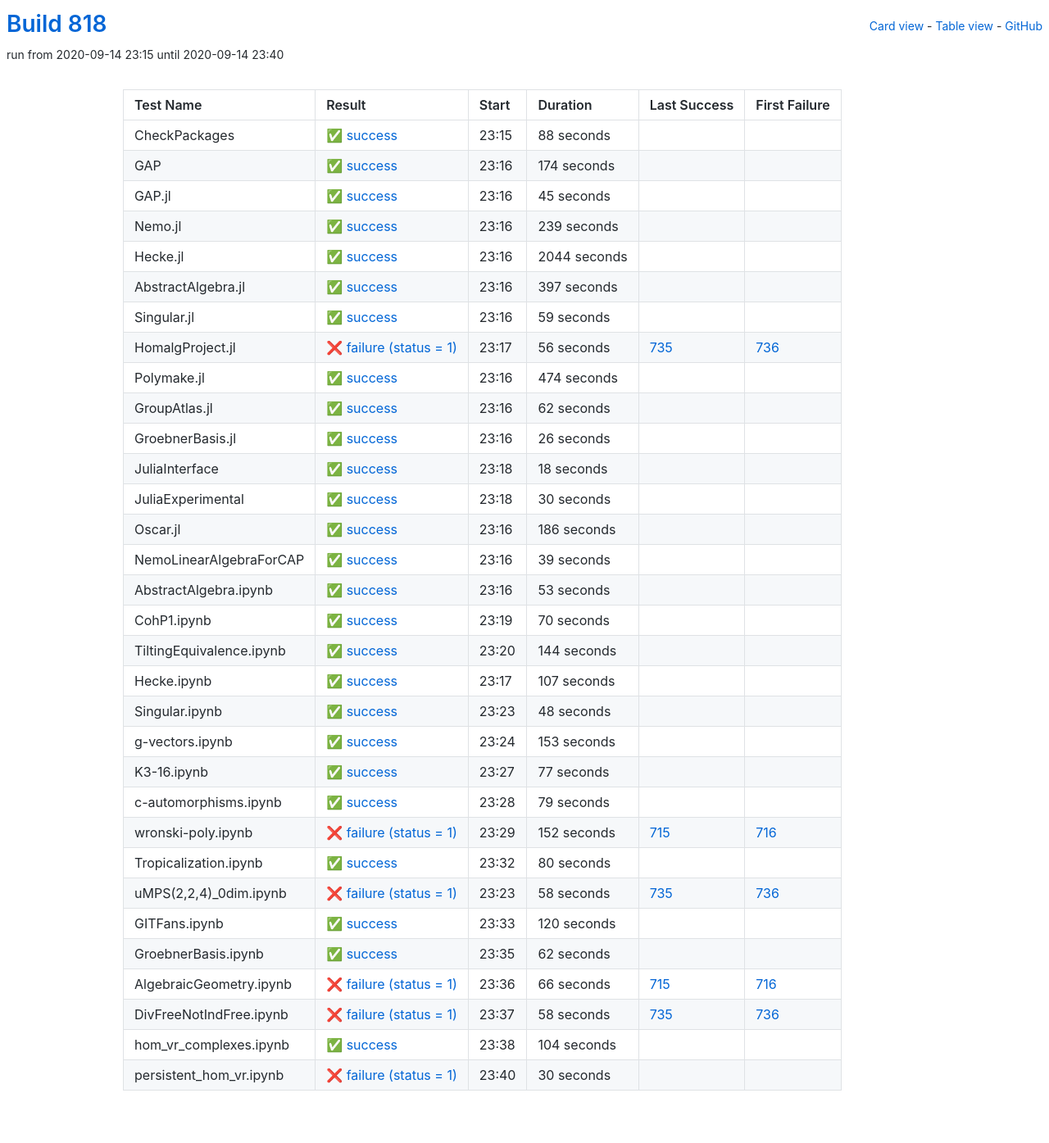
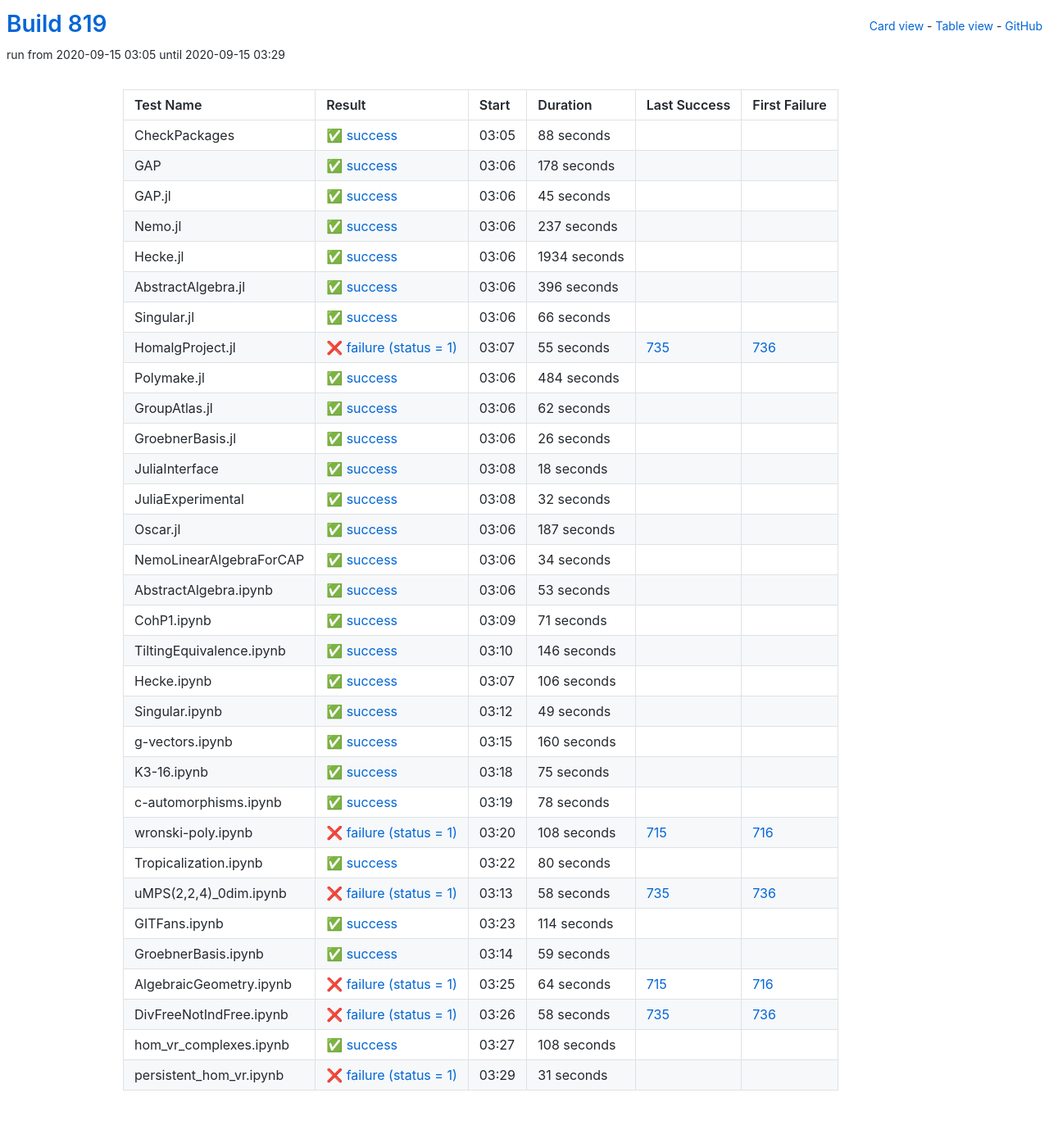
Before and after one commit to oscar-system/oscar-ci-status-stable, a Jekyll site: the page built from table.html, in a window 1280 px wide. Shown: the whole page at 82% size. Built offline with Jekyll 4.4.1, drawn with Linux system fonts in a browser that asks for light colours.

Commit message:
Build #819

```diff
--- a/_data/ci.yml
+++ b/_data/ci.yml
@@ -1,6 +1,6 @@
 ---
-build: 818
-build_url: https://oscarci.mathematik.uni-kl.de/job/oscar-stable/818/
+build: 819
+build_url: https://oscarci.mathematik.uni-kl.de/job/oscar-stable/819/
 job: oscar-stable
 organization: oscar-system
 repo: oscar-ci-status-stable
@@ -8,8 +8,8 @@ repourl: https://github.com/oscar-system/oscar-ci-status-stable
 tests:
 - name: CheckPackages
   id: checkpackages
-  log: https://oscarci.mathematik.uni-kl.de/job/oscar-stable/818/artifact/logs/build-818/CheckPackages.log
-  start: 2020-09-14 23:15
+  log: https://oscarci.mathematik.uni-kl.de/job/oscar-stable/819/artifact/logs/build-819/CheckPackages.log
+  start: 2020-09-15 03:05
   success: true
   exitcode: 0
   status: success
@@ -20,20 +20,20 @@ tests:
   first_failure_url:
 - name: GAP
   id: gap
-  log: https://oscarci.mathematik.uni-kl.de/job/oscar-stable/818/artifact/logs/build-818/GAP.log
-  start: 2020-09-14 23:16
+  log: https://oscarci.mathematik.uni-kl.de/job/oscar-stable/819/artifact/logs/build-819/GAP.log
+  start: 2020-09-15 03:06
   success: true
   exitcode: 0
   status: success
-  duration: 174
+  duration: 178
   last_success: false
   last_success_url:
   first_failure: false
   first_failure_url:
 - name: GAP.jl
   id: gap-jl
-  log: https://oscarci.mathematik.uni-kl.de/job/oscar-stable/818/artifact/logs/build-818/GAP.jl.log
-  start: 2020-09-14 23:16
+  log: https://oscarci.mathematik.uni-kl.de/job/oscar-stable/819/artifact/logs/build-819/GAP.jl.log
+  start: 2020-09-15 03:06
   success: true
   exitcode: 0
   status: success
@@ -44,80 +44,80 @@ tests:
   first_failure_url:
 - name: Nemo.jl
   id: nemo-jl
-  log: https://oscarci.mathematik.uni-kl.de/job/oscar-stable/818/artifact/logs/build-818/Nemo.jl.log
-  start: 2020-09-14 23:16
+  log: https://oscarci.mathematik.uni-kl.de/job/oscar-stable/819/artifact/logs/build-819/Nemo.jl.log
+  start: 2020-09-15 03:06
   success: true
   exitcode: 0
   status: success
-  duration: 239
+  duration: 237
   last_success: false
   last_success_url:
   first_failure: false
   first_failure_url:
 - name: Hecke.jl
   id: hecke-jl
-  log: https://oscarci.mathematik.uni-kl.de/job/oscar-stable/818/artifact/logs/build-818/Hecke.jl.log
-  start: 2020-09-14 23:16
+  log: https://oscarci.mathematik.uni-kl.de/job/oscar-stable/819/artifact/logs/build-819/Hecke.jl.log
+  start: 2020-09-15 03:06
   success: true
   exitcode: 0
   status: success
-  duration: 2044
+  duration: 1934
   last_success: false
   last_success_url:
   first_failure: false
   first_failure_url:
 - name: AbstractAlgebra.jl
   id: abstractalgebra-jl
-  log: https://oscarci.mathematik.uni-kl.de/job/oscar-stable/818/artifact/logs/build-818/AbstractAlgebra.jl.log
-  start: 2020-09-14 23:16
+  log: https://oscarci.mathematik.uni-kl.de/job/oscar-stable/819/artifact/logs/build-819/AbstractAlgebra.jl.log
+  start: 2020-09-15 03:06
   success: true
   exitcode: 0
   status: success
-  duration: 397
+  duration: 396
   last_success: false
   last_success_url:
   first_failure: false
   first_failure_url:
 - name: Singular.jl
   id: singular-jl
-  log: https://oscarci.mathematik.uni-kl.de/job/oscar-stable/818/artifact/logs/build-818/Singular.jl.log
-  start: 2020-09-14 23:16
+  log: https://oscarci.mathematik.uni-kl.de/job/oscar-stable/819/artifact/logs/build-819/Singular.jl.log
+  start: 2020-09-15 03:06
   success: true
   exitcode: 0
   status: success
-  duration: 59
+  duration: 66
   last_success: false
   last_success_url:
   first_failure: false
   first_failure_url:
 - name: HomalgProject.jl
   id: homalgproject-jl
-  log: https://oscarci.mathematik.uni-kl.de/job/oscar-stable/818/artifact/logs/build-818/HomalgProject.jl.log
-  start: 2020-09-14 23:17
+  log: https://oscarci.mathematik.uni-kl.de/job/oscar-stable/819/artifact/logs/build-819/HomalgProject.jl.log
+  start: 2020-09-15 03:07
   success: false
   exitcode: 1
   status: failure
-  duration: 56
+  duration: 55
   last_success: 735
   last_success_url: https://oscarci.mathematik.uni-kl.de/job/oscar-stable/735/
   first_failure: 736
   first_failure_url: https://oscarci.mathematik.uni-kl.de/job/oscar-stable/736/
 - name: Polymake.jl
   id: polymake-jl
-  log: https://oscarci.mathematik.uni-kl.de/job/oscar-stable/818/artifact/logs/build-818/Polymake.jl.log
-  start: 2020-09-14 23:16
+  log: https://oscarci.mathematik.uni-kl.de/job/oscar-stable/819/artifact/logs/build-819/Polymake.jl.log
+  start: 2020-09-15 03:06
   success: true
   exitcode: 0
   status: success
-  duration: 474
+  duration: 484
   last_success: false
   last_success_url:
   first_failure: false
   first_failure_url:
 - name: GroupAtlas.jl
   id: groupatlas-jl
-  log: https://oscarci.mathematik.uni-kl.de/job/oscar-stable/818/artifact/logs/build-818/GroupAtlas.jl.log
-  start: 2020-09-14 23:16
+  log: https://oscarci.mathematik.uni-kl.de/job/oscar-stable/819/artifact/logs/build-819/GroupAtlas.jl.log
+  start: 2020-09-15 03:06
   success: true
   exitcode: 0
   status: success
@@ -128,8 +128,8 @@ tests:
   first_failure_url:
 - name: GroebnerBasis.jl
   id: groebnerbasis-jl
-  log: https://oscarci.mathematik.uni-kl.de/job/oscar-stable/818/artifact/logs/build-818/GroebnerBasis.jl.log
-  start: 2020-09-14 23:16
+  log: https://oscarci.mathematik.uni-kl.de/job/oscar-stable/819/artifact/logs/build-819/GroebnerBasis.jl.log
+  start: 2020-09-15 03:06
   success: true
   exitcode: 0
   status: success
@@ -140,8 +140,8 @@ tests:
   first_failure_url:
 - name: JuliaInterface
   id: juliainterface
-  log: https://oscarci.mathematik.uni-kl.de/job/oscar-stable/818/artifact/logs/build-818/JuliaInterface.log
-  start: 2020-09-14 23:18
+  log: https://oscarci.mathematik.uni-kl.de/job/oscar-stable/819/artifact/logs/build-819/JuliaInterface.log
+  start: 2020-09-15 03:08
   success: true
   exitcode: 0
   status: success
@@ -152,44 +152,44 @@ tests:
   first_failure_url:
 - name: JuliaExperimental
   id: juliaexperimental
-  log: https://oscarci.mathematik.uni-kl.de/job/oscar-stable/818/artifact/logs/build-818/JuliaExperimental.log
-  start: 2020-09-14 23:18
+  log: https://oscarci.mathematik.uni-kl.de/job/oscar-stable/819/artifact/logs/build-819/JuliaExperimental.log
+  start: 2020-09-15 03:08
   success: true
   exitcode: 0
   status: success
-  duration: 30
+  duration: 32
   last_success: false
   last_success_url:
   first_failure: false
   first_failure_url:
 - name: Oscar.jl
   id: oscar-jl
-  log: https://oscarci.mathematik.uni-kl.de/job/oscar-stable/818/artifact/logs/build-818/Oscar.jl.log
-  start: 2020-09-14 23:16
+  log: https://oscarci.mathematik.uni-kl.de/job/oscar-stable/819/artifact/logs/build-819/Oscar.jl.log
+  start: 2020-09-15 03:06
   success: true
   exitcode: 0
   status: success
-  duration: 186
+  duration: 187
   last_success: false
   last_success_url:
   first_failure: false
   first_failure_url:
 - name: NemoLinearAlgebraForCAP
   id: nemolinearalgebraforcap
-  log: https://oscarci.mathematik.uni-kl.de/job/oscar-stable/818/artifact/logs/build-818/NemoLinearAlgebraForCAP.log
-  start: 2020-09-14 23:16
+  log: https://oscarci.mathematik.uni-kl.de/job/oscar-stable/819/artifact/logs/build-819/NemoLinearAlgebraForCAP.log
+  start: 2020-09-15 03:06
   success: true
   exitcode: 0
   status: success
-  duration: 39
+  duration: 34
   last_success: false
   last_success_url:
   first_failure: false
   first_failure_url:
 - name: AbstractAlgebra.ipynb
   id: abstractalgebra-ipynb
-  log: https://oscarci.mathematik.uni-kl.de/job/oscar-stable/818/artifact/logs/build-818/AbstractAlgebra.ipynb.log
-  start: 2020-09-14 23:16
+  log: https://oscarci.mathematik.uni-kl.de/job/oscar-stable/819/artifact/logs/build-819/AbstractAlgebra.ipynb.log
+  start: 2020-09-15 03:06
   success: true
   exitcode: 0
   status: success
@@ -200,104 +200,104 @@ tests:
   first_failure_url:
 - name: CohP1.ipynb
   id: cohp1-ipynb
-  log: https://oscarci.mathematik.uni-kl.de/job/oscar-stable/818/artifact/logs/build-818/CohP1.ipynb.log
-  start: 2020-09-14 23:19
+  log: https://oscarci.mathematik.uni-kl.de/job/oscar-stable/819/artifact/logs/build-819/CohP1.ipynb.log
+  start: 2020-09-15 03:09
   success: true
   exitcode: 0
   status: success
-  duration: 70
+  duration: 71
   last_success: false
   last_success_url:
   first_failure: false
   first_failure_url:
 - name: TiltingEquivalence.ipynb
   id: tiltingequivalence-ipynb
-  log: https://oscarci.mathematik.uni-kl.de/job/oscar-stable/818/artifact/logs/build-818/TiltingEquivalence.ipynb.log
-  start: 2020-09-14 23:20
+  log: https://oscarci.mathematik.uni-kl.de/job/oscar-stable/819/artifact/logs/build-819/TiltingEquivalence.ipynb.log
+  start: 2020-09-15 03:10
   success: true
   exitcode: 0
   status: success
-  duration: 144
+  duration: 146
   last_success: false
   last_success_url:
   first_failure: false
   first_failure_url:
 - name: Hecke.ipynb
   id: hecke-ipynb
-  log: https://oscarci.mathematik.uni-kl.de/job/oscar-stable/818/artifact/logs/build-818/Hecke.ipynb.log
-  start: 2020-09-14 23:17
+  log: https://oscarci.mathematik.uni-kl.de/job/oscar-stable/819/artifact/logs/build-819/Hecke.ipynb.log
+  start: 2020-09-15 03:07
   success: true
   exitcode: 0
   status: success
-  duration: 107
+  duration: 106
   last_success: false
   last_success_url:
   first_failure: false
   first_failure_url:
 - name: Singular.ipynb
   id: singular-ipynb
-  log: https://oscarci.mathematik.uni-kl.de/job/oscar-stable/818/artifact/logs/build-818/Singular.ipynb.log
-  start: 2020-09-14 23:23
+  log: https://oscarci.mathematik.uni-kl.de/job/oscar-stable/819/artifact/logs/build-819/Singular.ipynb.log
+  start: 2020-09-15 03:12
   success: true
   exitcode: 0
   status: success
-  duration: 48
+  duration: 49
   last_success: false
   last_success_url:
   first_failure: false
   first_failure_url:
 - name: g-vectors.ipynb
   id: g-vectors-ipynb
-  log: https://oscarci.mathematik.uni-kl.de/job/oscar-stable/818/artifact/logs/build-818/g-vectors.ipynb.log
-  start: 2020-09-14 23:24
+  log: https://oscarci.mathematik.uni-kl.de/job/oscar-stable/819/artifact/logs/build-819/g-vectors.ipynb.log
+  start: 2020-09-15 03:15
   success: true
   exitcode: 0
   status: success
-  duration: 153
+  duration: 160
   last_success: false
   last_success_url:
   first_failure: false
   first_failure_url:
 - name: K3-16.ipynb
   id: k3-16-ipynb
-  log: https://oscarci.mathematik.uni-kl.de/job/oscar-stable/818/artifact/logs/build-818/K3-16.ipynb.log
-  start: 2020-09-14 23:27
+  log: https://oscarci.mathematik.uni-kl.de/job/oscar-stable/819/artifact/logs/build-819/K3-16.ipynb.log
+  start: 2020-09-15 03:18
   success: true
   exitcode: 0
   status: success
-  duration: 77
+  duration: 75
   last_success: false
   last_success_url:
   first_failure: false
   first_failure_url:
 - name: c-automorphisms.ipynb
   id: c-automorphisms-ipynb
-  log: https://oscarci.mathematik.uni-kl.de/job/oscar-stable/818/artifact/logs/build-818/c-automorphisms.ipynb.log
-  start: 2020-09-14 23:28
+  log: https://oscarci.mathematik.uni-kl.de/job/oscar-stable/819/artifact/logs/build-819/c-automorphisms.ipynb.log
+  start: 2020-09-15 03:19
   success: true
   exitcode: 0
   status: success
-  duration: 79
+  duration: 78
   last_success: false
   last_success_url:
   first_failure: false
   first_failure_url:
 - name: wronski-poly.ipynb
   id: wronski-poly-ipynb
-  log: https://oscarci.mathematik.uni-kl.de/job/oscar-stable/818/artifact/logs/build-818/wronski-poly.ipynb.log
-  start: 2020-09-14 23:29
+  log: https://oscarci.mathematik.uni-kl.de/job/oscar-stable/819/artifact/logs/build-819/wronski-poly.ipynb.log
+  start: 2020-09-15 03:20
   success: false
   exitcode: 1
   status: failure
-  duration: 152
+  duration: 108
   last_success: 715
   last_success_url: https://oscarci.mathematik.uni-kl.de/job/oscar-stable/715/
   first_failure: 716
   first_failure_url: https://oscarci.mathematik.uni-kl.de/job/oscar-stable/716/
 - name: Tropicalization.ipynb
   id: tropicalization-ipynb
-  log: https://oscarci.mathematik.uni-kl.de/job/oscar-stable/818/artifact/logs/build-818/Tropicalization.ipynb.log
-  start: 2020-09-14 23:32
+  log: https://oscarci.mathematik.uni-kl.de/job/oscar-stable/819/artifact/logs/build-819/Tropicalization.ipynb.log
+  start: 2020-09-15 03:22
   success: true
   exitcode: 0
   status: success
@@ -308,8 +308,8 @@ tests:
   first_failure_url:
 - name: uMPS(2,2,4)_0dim.ipynb
   id: umps-2-2-4-0dim-ipynb
-  log: https://oscarci.mathematik.uni-kl.de/job/oscar-stable/818/artifact/logs/build-818/uMPS-2-2-4-_0dim.ipynb.log
-  start: 2020-09-14 23:23
+  log: https://oscarci.mathematik.uni-kl.de/job/oscar-stable/819/artifact/logs/build-819/uMPS-2-2-4-_0dim.ipynb.log
+  start: 2020-09-15 03:13
   success: false
   exitcode: 1
   status: failure
@@ -320,44 +320,44 @@ tests:
   first_failure_url: https://oscarci.mathematik.uni-kl.de/job/oscar-stable/736/
 - name: GITFans.ipynb
   id: gitfans-ipynb
-  log: https://oscarci.mathematik.uni-kl.de/job/oscar-stable/818/artifact/logs/build-818/GITFans.ipynb.log
-  start: 2020-09-14 23:33
+  log: https://oscarci.mathematik.uni-kl.de/job/oscar-stable/819/artifact/logs/build-819/GITFans.ipynb.log
+  start: 2020-09-15 03:23
   success: true
   exitcode: 0
   status: success
-  duration: 120
+  duration: 114
   last_success: false
   last_success_url:
   first_failure: false
   first_failure_url:
 - name: GroebnerBasis.ipynb
   id: groebnerbasis-ipynb
-  log: https://oscarci.mathematik.uni-kl.de/job/oscar-stable/818/artifact/logs/build-818/GroebnerBasis.ipynb.log
-  start: 2020-09-14 23:35
+  log: https://oscarci.mathematik.uni-kl.de/job/oscar-stable/819/artifact/logs/build-819/GroebnerBasis.ipynb.log
+  start: 2020-09-15 03:14
   success: true
   exitcode: 0
   status: success
-  duration: 62
+  duration: 59
   last_success: false
   last_success_url:
   first_failure: false
   first_failure_url:
 - name: AlgebraicGeometry.ipynb
   id: algebraicgeometry-ipynb
-  log: https://oscarci.mathematik.uni-kl.de/job/oscar-stable/818/artifact/logs/build-818/AlgebraicGeometry.ipynb.log
-  start: 2020-09-14 23:36
+  log: https://oscarci.mathematik.uni-kl.de/job/oscar-stable/819/artifact/logs/build-819/AlgebraicGeometry.ipynb.log
+  start: 2020-09-15 03:25
   success: false
   exitcode: 1
   status: failure
-  duration: 66
+  duration: 64
   last_success: 715
   last_success_url: https://oscarci.mathematik.uni-kl.de/job/oscar-stable/715/
   first_failure: 716
   first_failure_url: https://oscarci.mathematik.uni-kl.de/job/oscar-stable/716/
 - name: DivFreeNotIndFree.ipynb
   id: divfreenotindfree-ipynb
-  log: https://oscarci.mathematik.uni-kl.de/job/oscar-stable/818/artifact/logs/build-818/DivFreeNotIndFree.ipynb.log
-  start: 2020-09-14 23:37
+  log: https://oscarci.mathematik.uni-kl.de/job/oscar-stable/819/artifact/logs/build-819/DivFreeNotIndFree.ipynb.log
+  start: 2020-09-15 03:26
   success: false
   exitcode: 1
   status: failure
@@ -368,24 +368,24 @@ tests:
   first_failure_url: https://oscarci.mathematik.uni-kl.de/job/oscar-stable/736/
 - name: hom_vr_complexes.ipynb
   id: hom-vr-complexes-ipynb
-  log: https://oscarci.mathematik.uni-kl.de/job/oscar-stable/818/artifact/logs/build-818/hom_vr_complexes.ipynb.log
-  start: 2020-09-14 23:38
+  log: https://oscarci.mathematik.uni-kl.de/job/oscar-stable/819/artifact/logs/build-819/hom_vr_complexes.ipynb.log
+  start: 2020-09-15 03:27
   success: true
   exitcode: 0
   status: success
-  duration: 104
+  duration: 108
   last_success: false
   last_success_url:
   first_failure: false
   first_failure_url:
 - name: persistent_hom_vr.ipynb
   id: persistent-hom-vr-ipynb
-  log: https://oscarci.mathematik.uni-kl.de/job/oscar-stable/818/artifact/logs/build-818/persistent_hom_vr.ipynb.log
-  start: 2020-09-14 23:40
+  log: https://oscarci.mathematik.uni-kl.de/job/oscar-stable/819/artifact/logs/build-819/persistent_hom_vr.ipynb.log
+  start: 2020-09-15 03:29
   success: false
   exitcode: 1
   status: failure
-  duration: 30
+  duration: 31
   last_success: false
   last_success_url:
   first_failure: false
```
Also changed, not shown: README.md.
